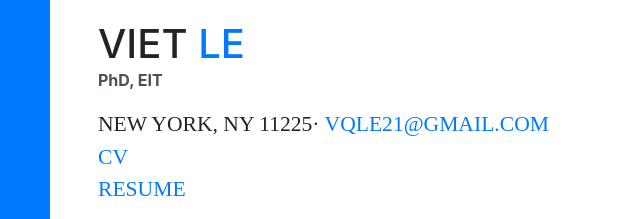
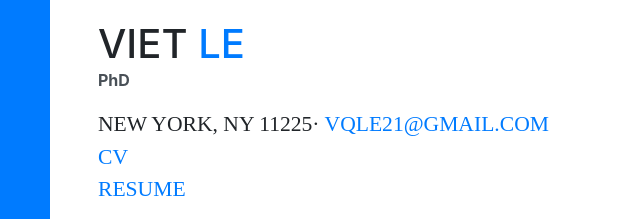
Before and after one commit to vqle21/vqle21.github.io, a website with bundled scripts: page index.html in a window 1280 px wide. Shown: the part 242-461 px from the top of the page, 222-862 px from the left. Built offline with nearby package versions, Linux system fonts and the light colour scheme; files whose address does not match are found by name; a web font is replaced by a local one.

Commit message:
changed EIT designation

```diff
--- a/index.html
+++ b/index.html
@@ -85,7 +85,7 @@
 			<h1 class="mb-0">Viet
 				<span class="text-primary">Le</span>
 			</h1>
-			<p class="mb-3" style="color:#495057"> <strong> PhD, EIT </strong></p>
+			<p class="mb-3" style="color:#495057"> <strong> PhD </strong></p>
 			<div class="subheading mb-0">New York, NY 11225· <!-- (978) 837-2726 · -->
 				<a href="mailto:vqle21@gmail.com">vqle21@gmail.com</a>
 			</div>
```
Also changed, not shown: 1 other file.
